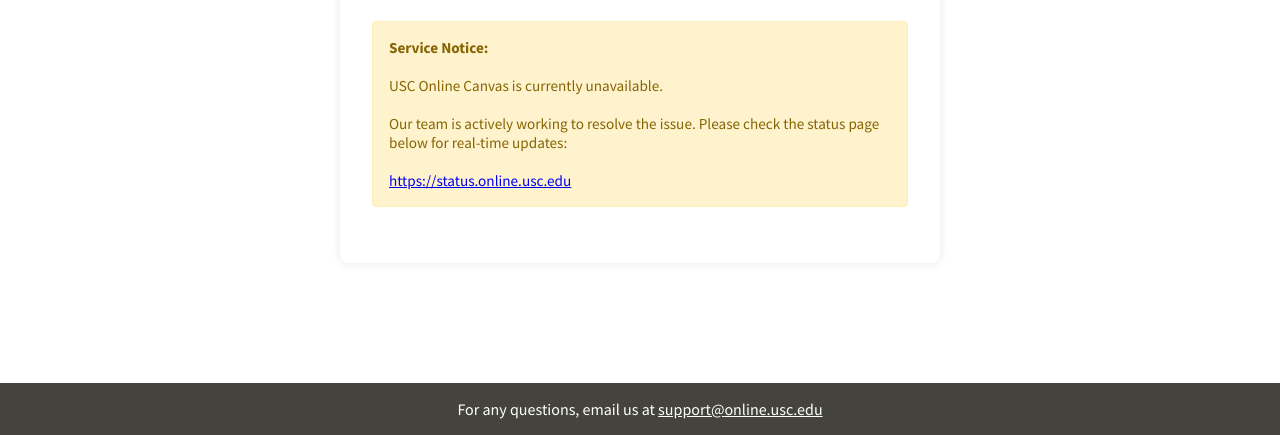
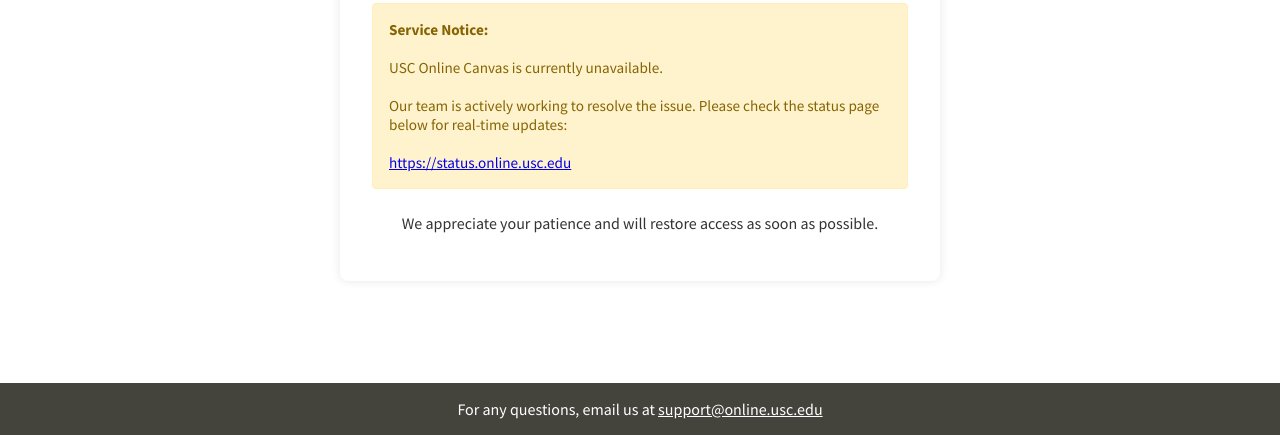
Before and after one commit to USCOnline/usconline-canvas-discoveryurl, a plain HTML site: page index.html in a window 1280 px wide. Shown: the part 365-800 px from the top of the page. Drawn offline with Linux system fonts and the light colour scheme.

Commit message:
Add login message to index.html

```diff
--- a/index.html
+++ b/index.html
@@ -168,7 +168,9 @@
             https://status.online.usc.edu
           </a>
         </div>
-
+       <p class="login-text">
+          We appreciate your patience and will restore access as soon as possible.
+        </p>
       </div>
     </main>
     <footer class="footer">
```
